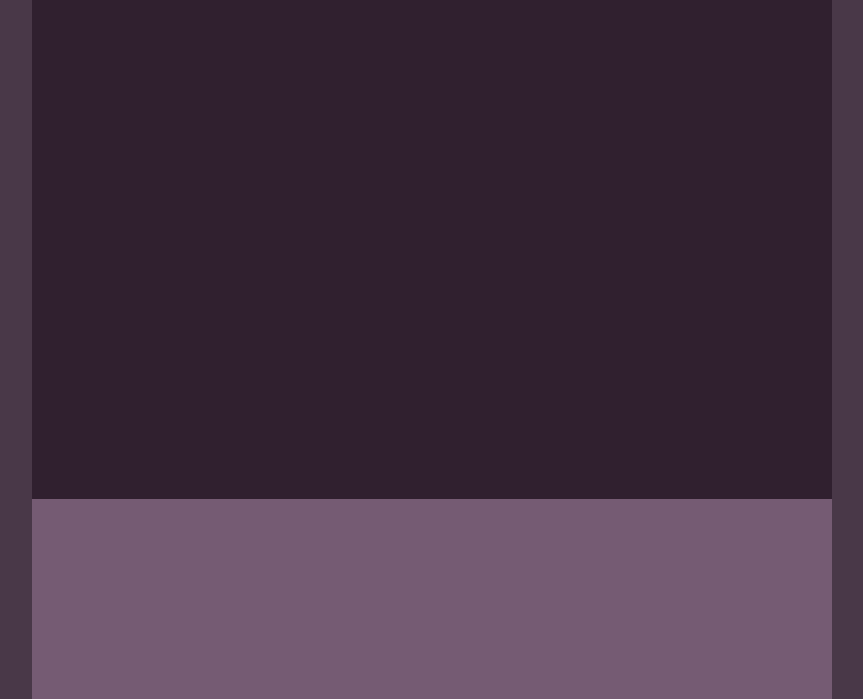
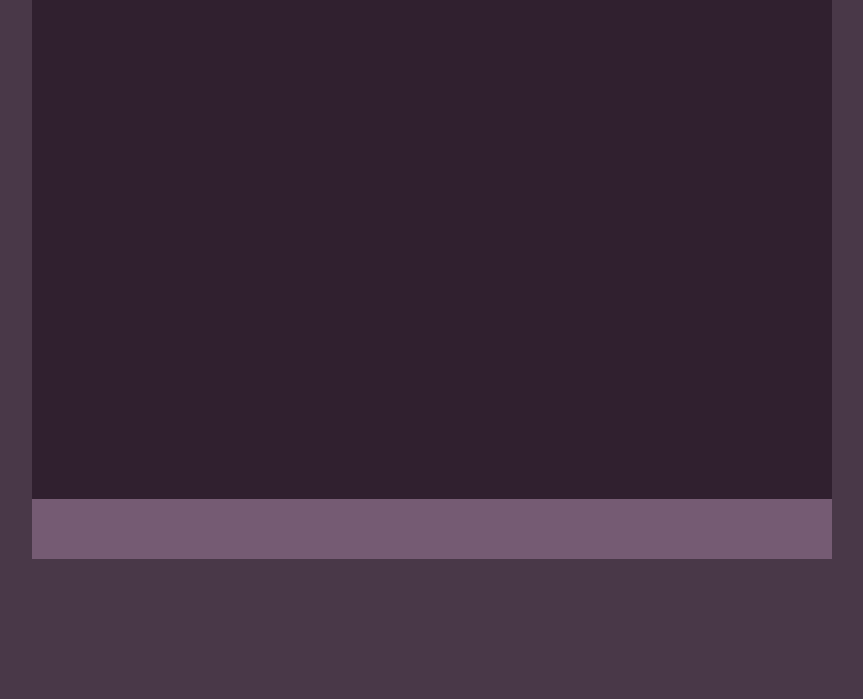
Before and after one commit to jessmchang/yt-instant, a PHP site: page / in a window 1280 px wide. Shown: the part 173-872 px from the top of the page, without its empty margins (208-1071 px from the left). Run offline with PHP 8.4, Linux system fonts and the light colour scheme; some libraries are stand-ins or nearby versions.

Commit message:
More positioning

```diff
--- a/sass/style.scss
+++ b/sass/style.scss
@@ -34,6 +34,7 @@
 	padding-left: 80px;
 	height: 50px;
 	font-family: $font-stack;
+	background-color: $light-panel-color;
 }
 
 #video{
@@ -47,7 +48,6 @@
 
 #video_info{
 	height: 200px;
-	background-color: $light-panel-color;
 	width: 800px;
 	margin: auto;
 }
--- a/stylesheets/style.css
+++ b/stylesheets/style.css
@@ -90,9 +90,10 @@
   padding-left: 80px;
   height: 50px;
   font-family: "Roboto", Trebuchet, sans-serif;
+  background-color: #755b73;
 }
 
-/* line 39, ../sass/style.scss */
+/* line 40, ../sass/style.scss */
 #video {
   position: relative;
   margin: 0 auto;
@@ -102,10 +103,9 @@
   color: #bfb39b;
 }
 
-/* line 48, ../sass/style.scss */
+/* line 49, ../sass/style.scss */
 #video_info {
   height: 200px;
-  background-color: #755b73;
   width: 800px;
   margin: auto;
 }
```
